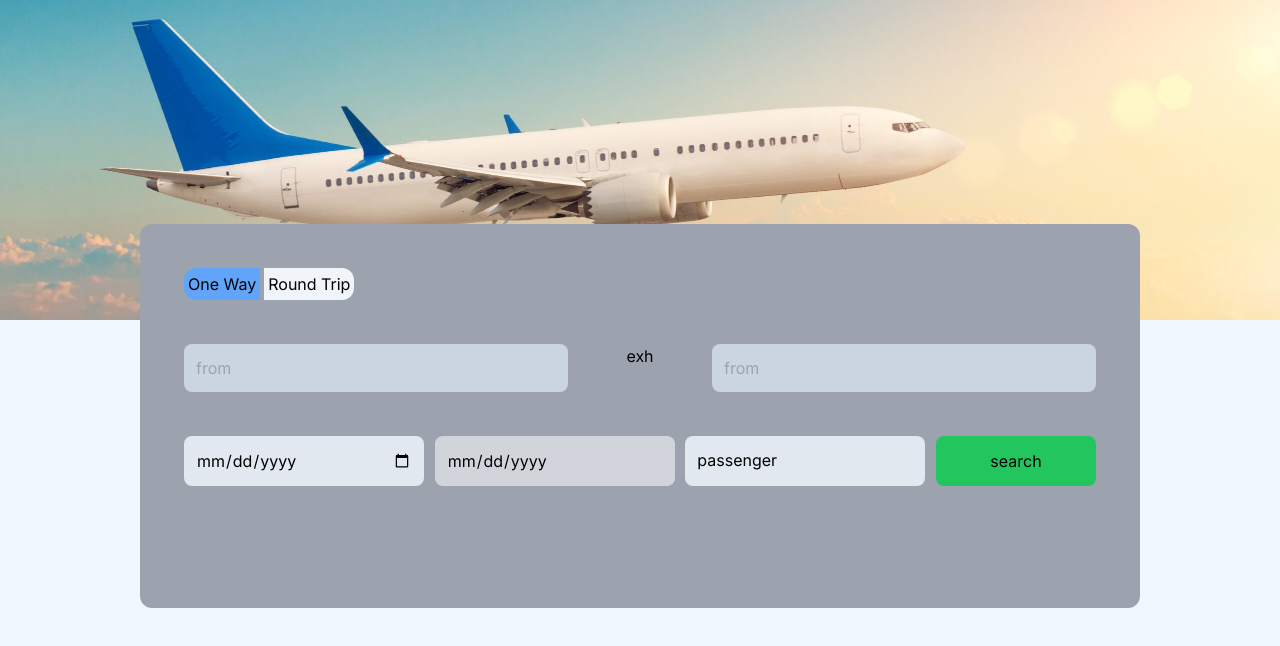
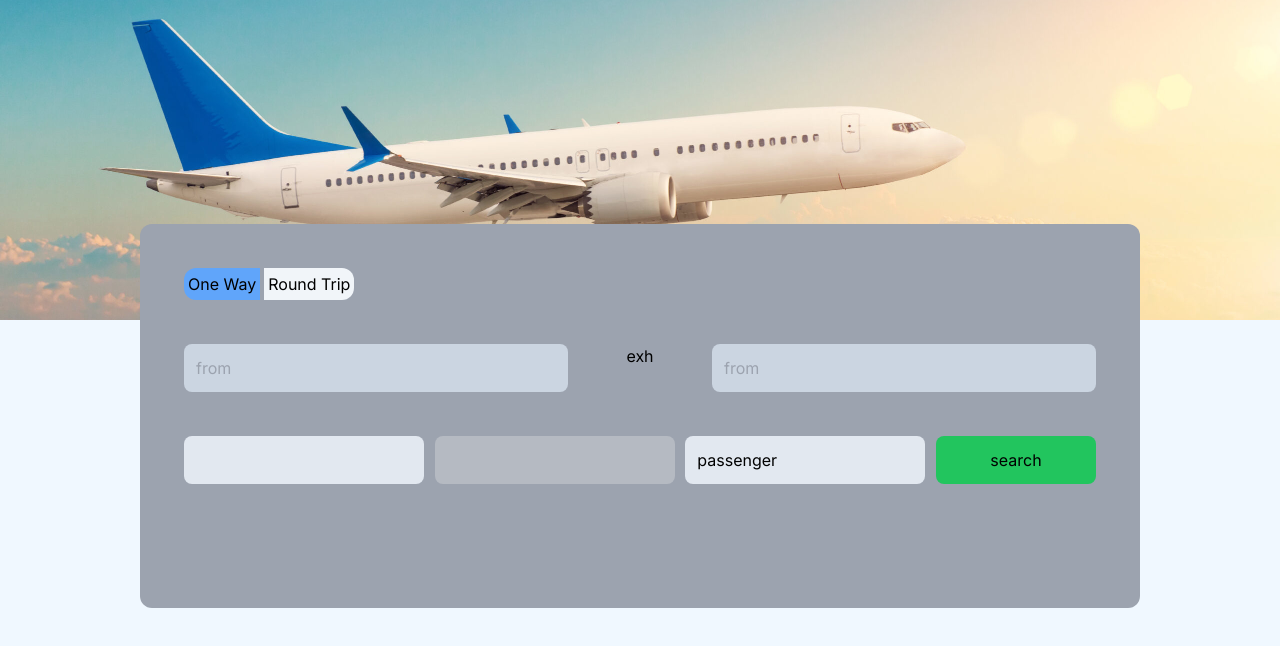
Before and after one commit to mscankat/flight-search-app, a Next.js app: page / in a window 1280 px wide. Shown: the top 646 px of the page. Built offline with nearby package versions, Linux system fonts and the light colour scheme.

Commit message:
feat:date-picker

```diff
--- /dev/null
+++ b/components/DatePick.tsx
@@ -0,0 +1,62 @@
+"use client";
+import { useState } from "react";
+import Datepicker from "react-datepicker";
+import "react-datepicker/dist/react-datepicker.css";
+
+export default function DatePick({ disabled }: { disabled: boolean }) {
+  const [date, setDate] = useState(new Date());
+  const [startDate, setStartDate] = useState<Date | null>();
+  const [endDate, setEndDate] = useState<Date | null>();
+  const handleChange = (range: [Date | null, Date | null]) => {
+    const [startDate, endDate] = range;
+
+    setStartDate(startDate);
+    setEndDate(endDate);
+    console.log(startDate, endDate, range);
+  };
+  const handleChangeOne = (start: Date) => {
+    setStartDate(start);
+  };
+  return disabled ? (
+    <>
+      <Datepicker
+        className="w-60 bg-slate-200 p-3 rounded-lg"
+        selected={startDate}
+        onChange={handleChangeOne}
+        startDate={startDate}
+        isClearable
+      />
+      <Datepicker
+        disabled
+        className="w-60 p-3 rounded-lg"
+        onChange={() => null}
+      />
+    </>
+  ) : (
+    <>
+      <Datepicker
+        className="w-60 bg-slate-200 p-3 rounded-lg"
+        selected={startDate}
+        onChange={handleChange}
+        startDate={startDate}
+        selectsStart
+        selectsEnd
+        selectsRange
+        monthsShown={2}
+        isClearable
+      />
+      <Datepicker
+        className="w-60 bg-slate-200 p-3 rounded-lg"
+        onChange={() => null}
+        selected={endDate}
+        startDate={startDate}
+        endDate={endDate}
+      />
+    </>
+  );
+  // return disabled ? (
+  //   <input disabled type="date" className="w-60 bg-gray-300 p-3 rounded-lg" />
+  // ) : (
+  //   <input type="date" className="w-60 bg-slate-200 p-3 rounded-lg" />
+  // );
+}
--- a/components/DatePicker.tsx
+++ /dev/null
@@ -1,7 +0,0 @@
-export default function DatePicker({ disabled }: { disabled: boolean }) {
-  return disabled ? (
-    <input disabled type="date" className="w-60 bg-gray-300 p-3 rounded-lg" />
-  ) : (
-    <input type="date" className="w-60 bg-slate-200 p-3 rounded-lg" />
-  );
-}
--- a/components/Form.tsx
+++ b/components/Form.tsx
@@ -1,6 +1,6 @@
 "use client";
 import AirportInput from "./AirportInput";
-import DatePicker from "./DatePicker";
+import DatePick from "./DatePick";
 import PassengerSelect from "./PassengerSelect";
 import ToggleTripDirection from "./ToggleTripDirection";
 import { useState } from "react";
@@ -20,8 +20,7 @@ export default function Form() {
           <AirportInput />
         </div>
         <div className="flex px-11 justify-between">
-          <DatePicker disabled={false} />
-          <DatePicker disabled={direction === "one" ? true : false} />
+          <DatePick disabled={direction === "one" ? true : false} />
           <PassengerSelect />
           <button className="w-40 text-center bg-green-500 p-3 rounded-lg">
             search
--- a/package.json
+++ b/package.json
@@ -18,8 +18,12 @@
     "next": "13.4.19",
     "postcss": "8.4.28",
     "react": "18.2.0",
+    "react-datepicker": "^4.16.0",
     "react-dom": "18.2.0",
     "tailwindcss": "3.3.3",
     "typescript": "5.1.6"
+  },
+  "devDependencies": {
+    "@types/react-datepicker": "^4.15.0"
   }
 }
--- a/tailwind.config.ts
+++ b/tailwind.config.ts
@@ -5,6 +5,7 @@ const config: Config = {
     "./pages/**/*.{js,ts,jsx,tsx,mdx}",
     "./components/**/*.{js,ts,jsx,tsx,mdx}",
     "./app/**/*.{js,ts,jsx,tsx,mdx}",
+    "./node_modules/react-tailwindcss-datepicker/dist/index.esm.js",
   ],
   theme: {
     extend: {
```
Also changed, not shown: 1 other file (tests, documents, lock files or other folders).
